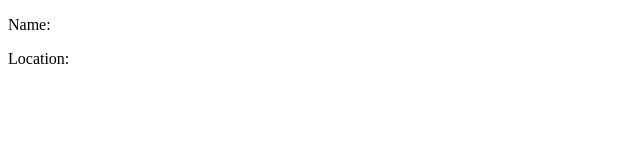
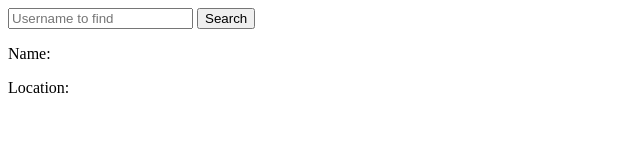
Before and after one commit to robsalmon/CallGitHubAPI, a plain HTML site: page index.html in a window 1280 px wide. Shown: the whole page, without its empty margins (0-640 px from the left). Drawn offline with nearby package versions, Linux system fonts and the light colour scheme; no server answers.

Commit message:
Add basic search form

```diff
--- a/index.html
+++ b/index.html
@@ -11,8 +11,14 @@
   </head>
 
   <body ng-controller="GetGithubUserDetails">
+    <form name="searchUser">
+
+<input type="search" name="search" placeholder="Username to find" ng-model="username" />
+<input type="submit" value="Search" />
+    </form>
     <div>
       <p>{{error.message}}</p>
+
     <p>Name: {{user.name}}</p>
     <p>Location: {{user.location}}</p>
     <p><img ng-src="{{user.avatar_url}}" alt="{{user.name}}" /></p>
```
